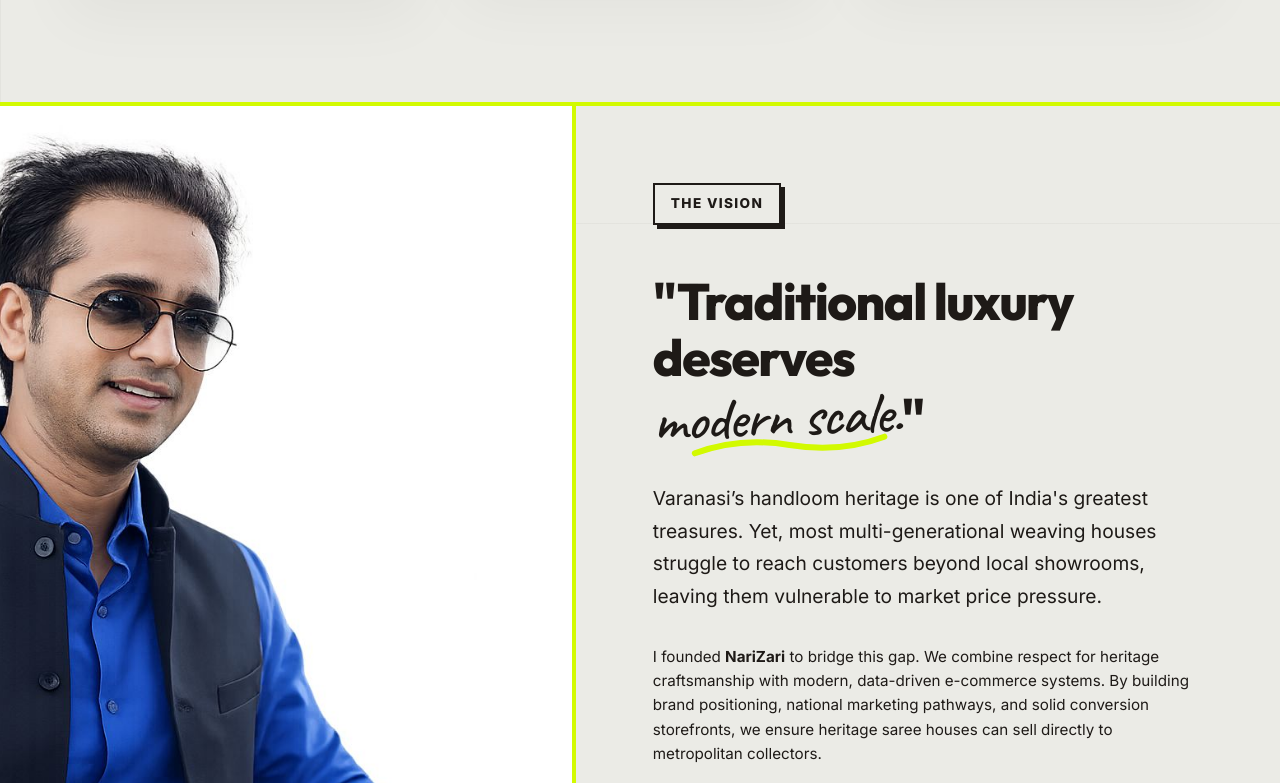
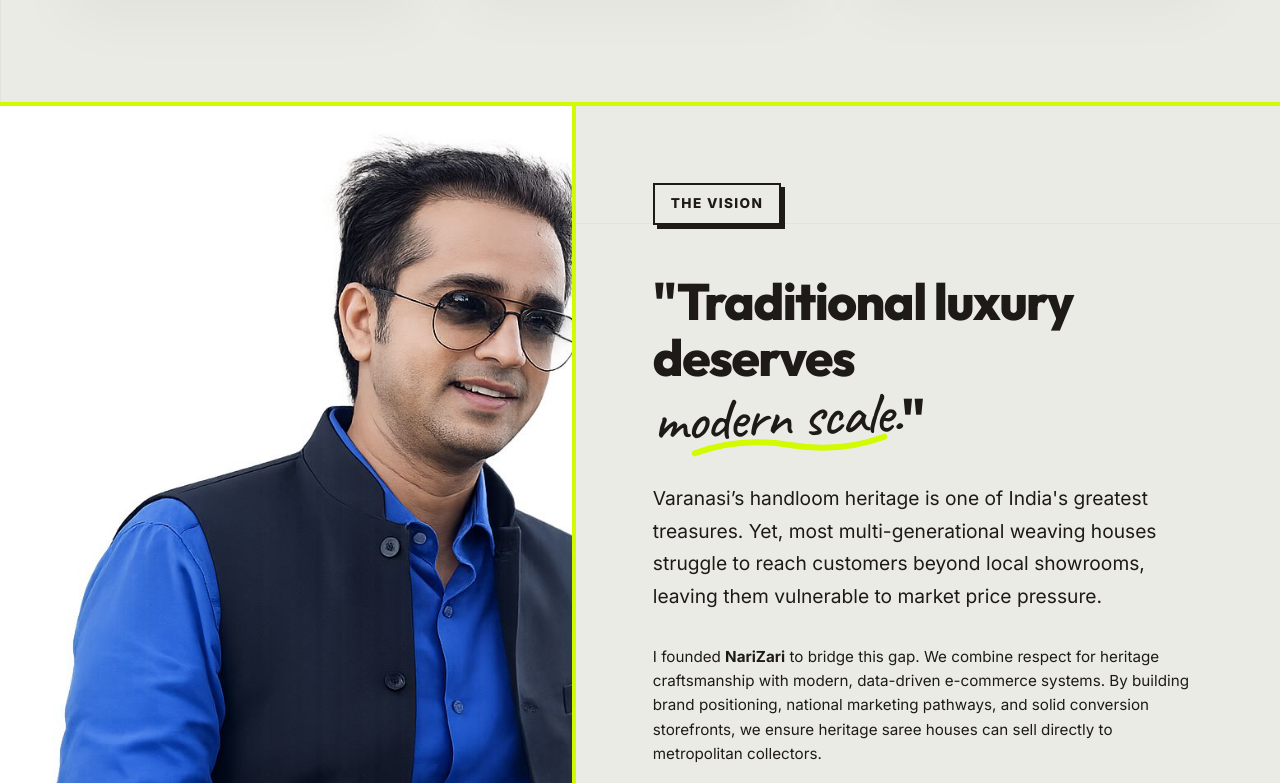
Before and after one commit to nihalkumar5/narizari_new, a Next.js app: page / in a window 1280 px wide. Shown: the part 6977-7760 px from the top of the page. Built offline with nearby package versions, Linux system fonts and the light colour scheme; a web font is replaced by a local one.

Commit message:
Shift founder image to the right using object-position left

```diff
--- a/src/app/globals.css
+++ b/src/app/globals.css
@@ -2536,6 +2536,7 @@
     width: 100%;
     height: 100%;
     object-fit: cover;
+    object-position: left;
   }
 
   .brutalist-vision-content {
```
